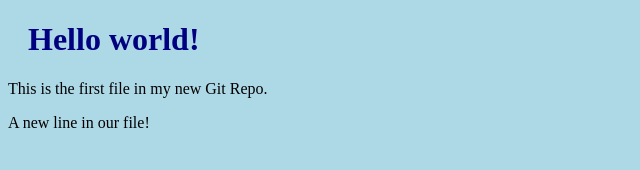
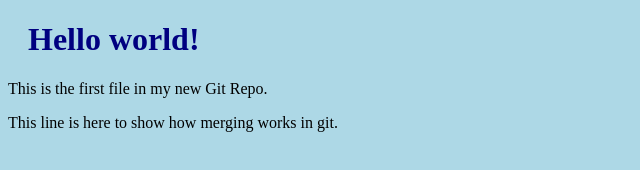
Before and after one commit to jk-innobit/hello-world, a plain HTML site: page index.html in a window 1280 px wide. Shown: the whole page, without its empty margins (0-640 px from the left). Drawn offline with Linux system fonts and the light colour scheme.

Commit message:
updated index.html with emergency fix

```diff
--- a/index.html
+++ b/index.html
@@ -8,7 +8,7 @@
 
 <h1>Hello world!</h1>
 <p>This is the first file in my new Git Repo.</p>
-<p>A new line in our file!</p>
+<p>This line is here to show how merging works in git.</p>
 
 </body>
 </html>
```
